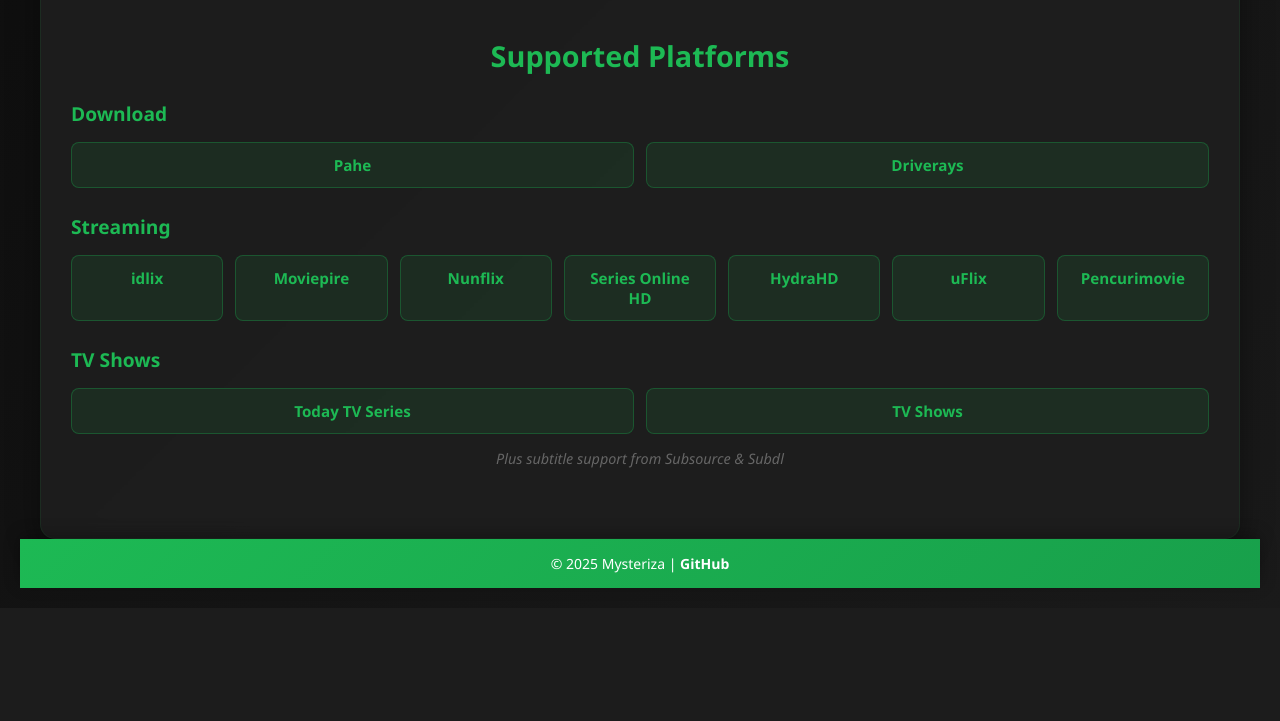
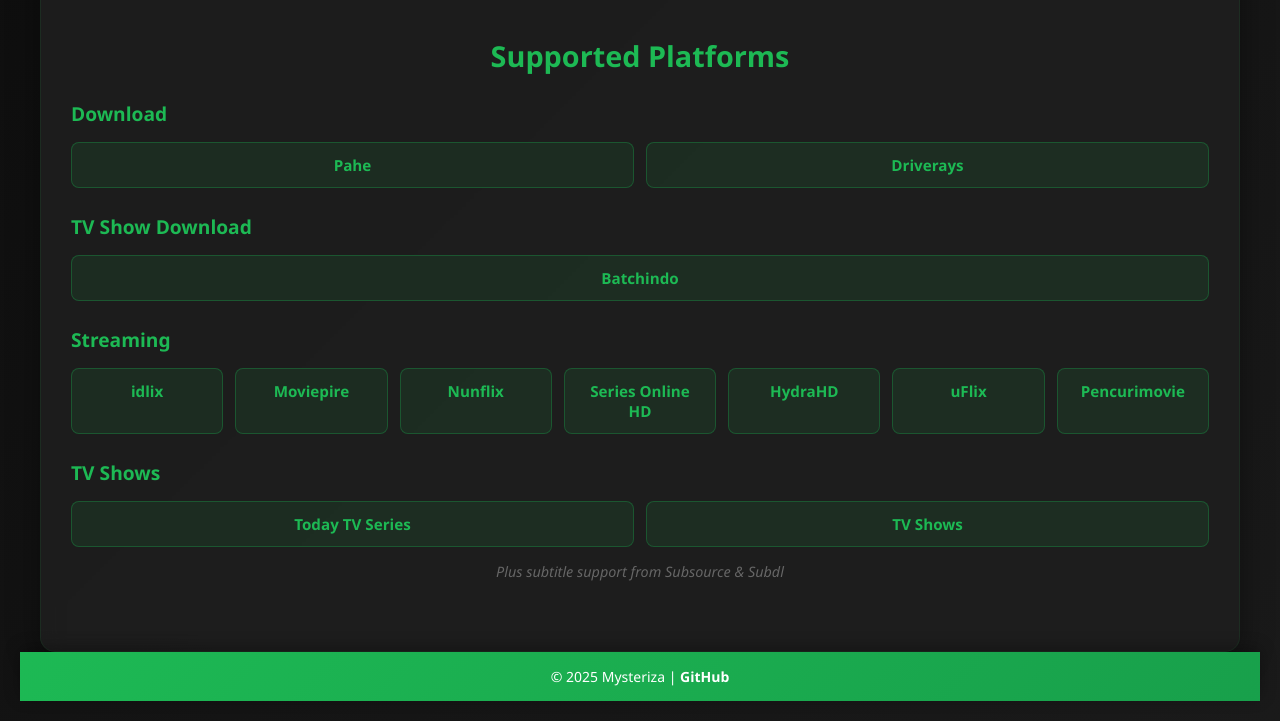
Before and after one commit to Mysteriza/movie-search, a Flask app: page / in a window 1280 px wide. Shown: the part 809-1530 px from the top of the page. Before the commit the page ends 1397 px from the top, so only its background shows below. Run offline with Flask 3, Linux system fonts and the light colour scheme.

Commit message:
Enhance movie search functionality: update README for categorized platforms, add TV show download templates in app.py, script.js, and templates.json, and modify index.html for TV show download section.

```diff
--- a/app.py
+++ b/app.py
@@ -100,6 +100,7 @@
     except FileNotFoundError:
         return {
             "download_templates": [],
+            "tvshow_download_templates": [],
             "streaming_templates": [],
             "tvshow_templates": [],
             "subtitle_templates": [],
@@ -287,11 +288,15 @@
     # Generate links based on templates using the original input
     templates = load_templates()
     download_links = generate_links(movie_title, templates["download_templates"])
+    tvshow_download_links = generate_links(
+        movie_title, templates["tvshow_download_templates"]
+    )
     streaming_links = generate_links(movie_title, templates["streaming_templates"])
     tvshow_links = generate_links(movie_title, templates["tvshow_templates"])
     subtitle_links = generate_links(movie_title, templates["subtitle_templates"])
 
     download_link_data = prepare_link_data(download_links)
+    tvshow_download_link_data = prepare_link_data(tvshow_download_links)
     streaming_link_data = prepare_link_data(streaming_links)
     tvshow_link_data = prepare_link_data(tvshow_links)
     subtitle_link_data = prepare_link_data(subtitle_links)
@@ -300,6 +305,7 @@
         {
             "movie_details": movie_details or {},
             "downloads": download_link_data,
+            "tvshow_downloads": tvshow_download_link_data,
             "streaming": streaming_link_data,
             "tvshows": tvshow_link_data,
             "subtitles": subtitle_link_data,
--- a/static/script.js
+++ b/static/script.js
@@ -168,6 +168,11 @@
         resultsDiv
       );
       displayResults(
+        data.tvshow_downloads,
+        "TV Show - Download Only",
+        resultsDiv
+      );
+      displayResults(
         data.streaming,
         "Movies & TV Show - Streaming Only",
         resultsDiv
--- a/templates.json
+++ b/templates.json
@@ -2,6 +2,9 @@
     "download_templates": [
         "https://pahe.ink/?s={}",
         "https://130.185.118.151/?s={}&post_type=post"
+    ],
+    "tvshow_download_templates": [
+        "https://batch.moe/?s={}"
     ],
     "streaming_templates": [
         "https://tv11.idlixku.com/search/{}",
--- a/templates/index.html
+++ b/templates/index.html
@@ -87,6 +87,11 @@
                             <div class="platform-badge">Driverays</div>
                         </div>
 
+                        <h3 class="platform-category">TV Show Download</h3>
+                        <div class="platforms-grid">
+                            <div class="platform-badge">Batchindo</div>
+                        </div>
+
                         <h3 class="platform-category">Streaming</h3>
                         <div class="platforms-grid">
                             <div class="platform-badge">idlix</div>
```
Also changed, not shown: README.md.
